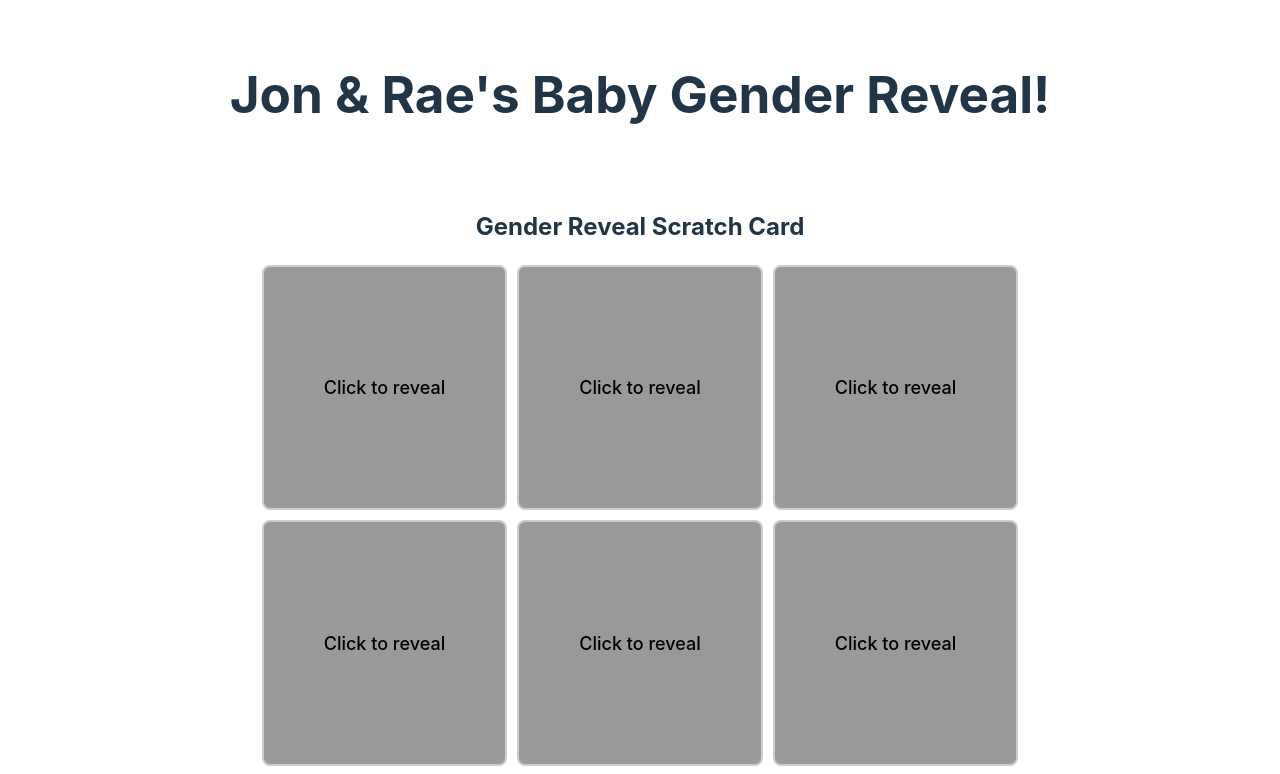
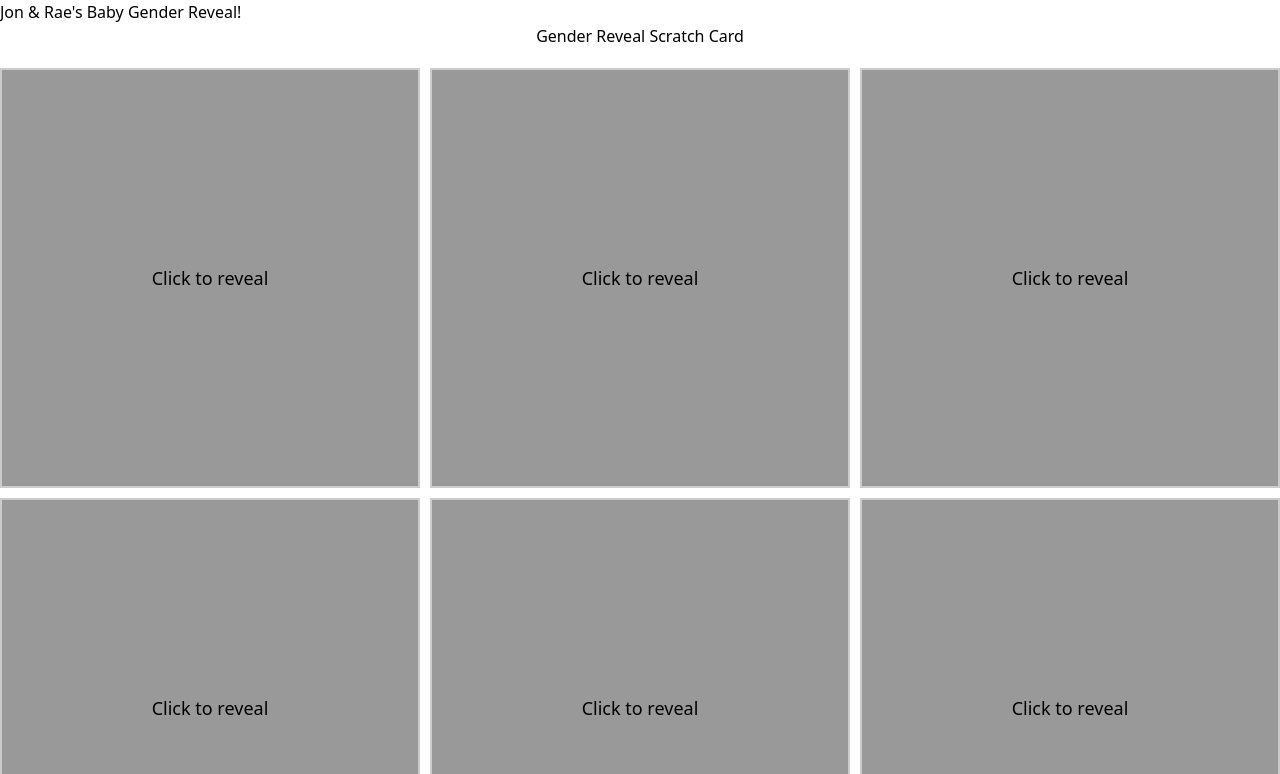
Before and after one commit to jonathantjm/gender-reveal, a Svelte app: page / in a window 1280 px wide. Shown: the top 774 px of the page. Built offline with nearby package versions, Linux system fonts and the light colour scheme.

Commit message:
feat: integrate Tailwind CSS into the project

```diff
--- a/package.json
+++ b/package.json
@@ -16,5 +16,9 @@
     "svelte-check": "^4.1.1",
     "typescript": "~5.6.2",
     "vite": "^6.0.5"
+  },
+  "dependencies": {
+    "@tailwindcss/vite": "^4.0.1",
+    "tailwindcss": "^4.0.1"
   }
 }
--- a/src/app.css
+++ b/src/app.css
@@ -1,79 +1 @@
-:root {
-  font-family: Inter, system-ui, Avenir, Helvetica, Arial, sans-serif;
-  line-height: 1.5;
-  font-weight: 400;
-
-  color-scheme: light dark;
-  color: rgba(255, 255, 255, 0.87);
-  background-color: #555555;
-
-  font-synthesis: none;
-  text-rendering: optimizeLegibility;
-  -webkit-font-smoothing: antialiased;
-  -moz-osx-font-smoothing: grayscale;
-}
-
-a {
-  font-weight: 500;
-  color: #646cff;
-  text-decoration: inherit;
-}
-a:hover {
-  color: #535bf2;
-}
-
-body {
-  margin: 0;
-  display: flex;
-  place-items: center;
-  min-width: 320px;
-  min-height: 100vh;
-}
-
-h1 {
-  font-size: 3.2em;
-  line-height: 1.1;
-}
-
-.card {
-  padding: 2em;
-}
-
-#app {
-  max-width: 1280px;
-  margin: 0 auto;
-  padding: 2rem;
-  text-align: center;
-}
-
-button {
-  border-radius: 8px;
-  border: 1px solid transparent;
-  padding: 0.6em 1.2em;
-  font-size: 1em;
-  font-weight: 500;
-  font-family: inherit;
-  background-color: #1a1a1a;
-  cursor: pointer;
-  transition: border-color 0.25s;
-}
-button:hover {
-  border-color: #646cff;
-}
-button:focus,
-button:focus-visible {
-  outline: 4px auto -webkit-focus-ring-color;
-}
-
-@media (prefers-color-scheme: light) {
-  :root {
-    color: #213547;
-    background-color: #ffffff;
-  }
-  a:hover {
-    color: #747bff;
-  }
-  button {
-    background-color: #f9f9f9;
-  }
-}
+@import "tailwindcss"
--- a/vite.config.ts
+++ b/vite.config.ts
@@ -1,8 +1,9 @@
 import { defineConfig } from 'vite'
 import { svelte } from '@sveltejs/vite-plugin-svelte'
+import tailwindcss from '@tailwindcss/vite'
 
 // https://vite.dev/config/
 export default defineConfig({
-  plugins: [svelte()],
+  plugins: [svelte(), tailwindcss()],
   base: '/gender-reveal/'
 })
```
Also changed, not shown: 1 other file (tests, documents, lock files or other folders).
